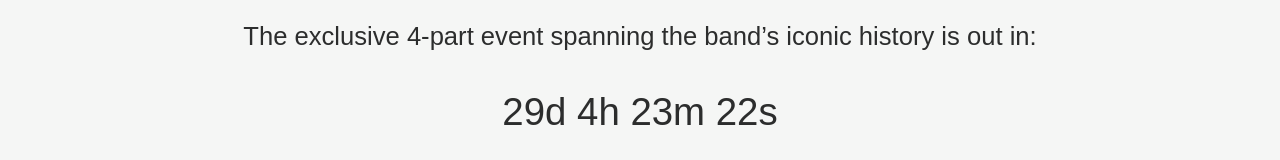
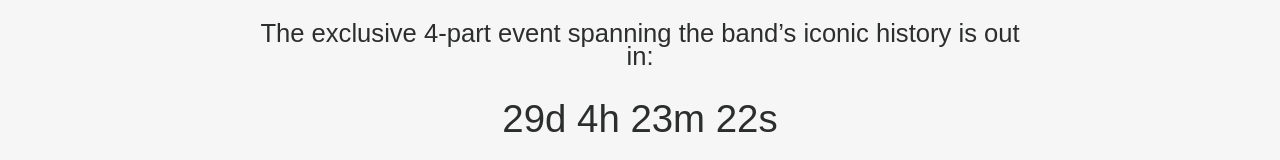
Before and after one commit to mkelly76/A1_JamStack, an Eleventy site: page _src/index.md in a window 1280 px wide. Shown: the part 632-792 px from the top of the page. Built offline with nearby package versions, Linux system fonts and the light colour scheme; Eleventy itself is replaced by a stand-in of ours; files that its build step writes are made by us from their sources; no server answers; a web font is replaced by a local one.

Commit message:
increase line-height and side padding

```diff
--- a/_src/sass/_base.scss
+++ b/_src/sass/_base.scss
@@ -3,8 +3,9 @@ body {
 }
 main {
     margin: 0;
-    padding: 2vw 10vw;
+    padding: 2vw 20vw;
     background-color: $color__white;
+    line-height: 1.45em;
 }
 header {
     width: 100%;
```
Also changed, not shown: 2 other files.
